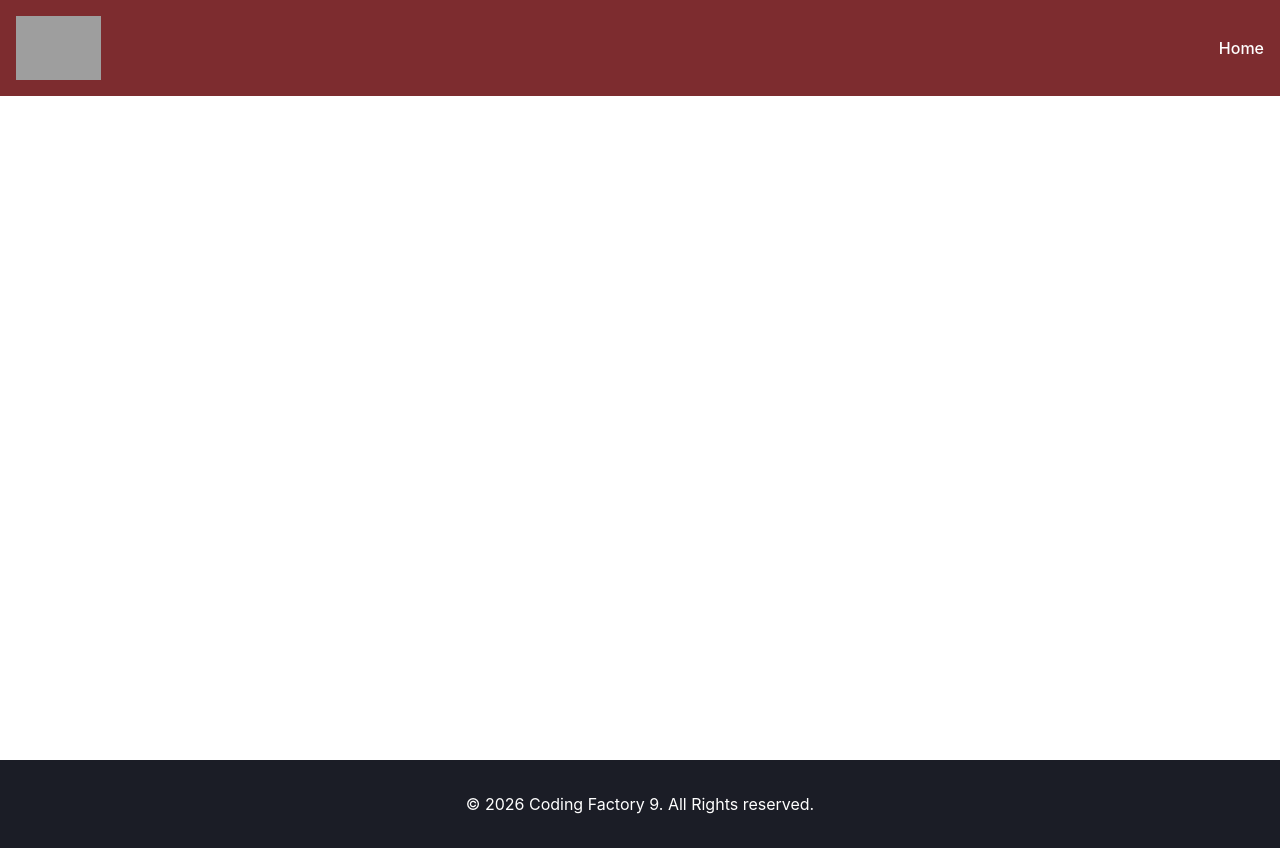
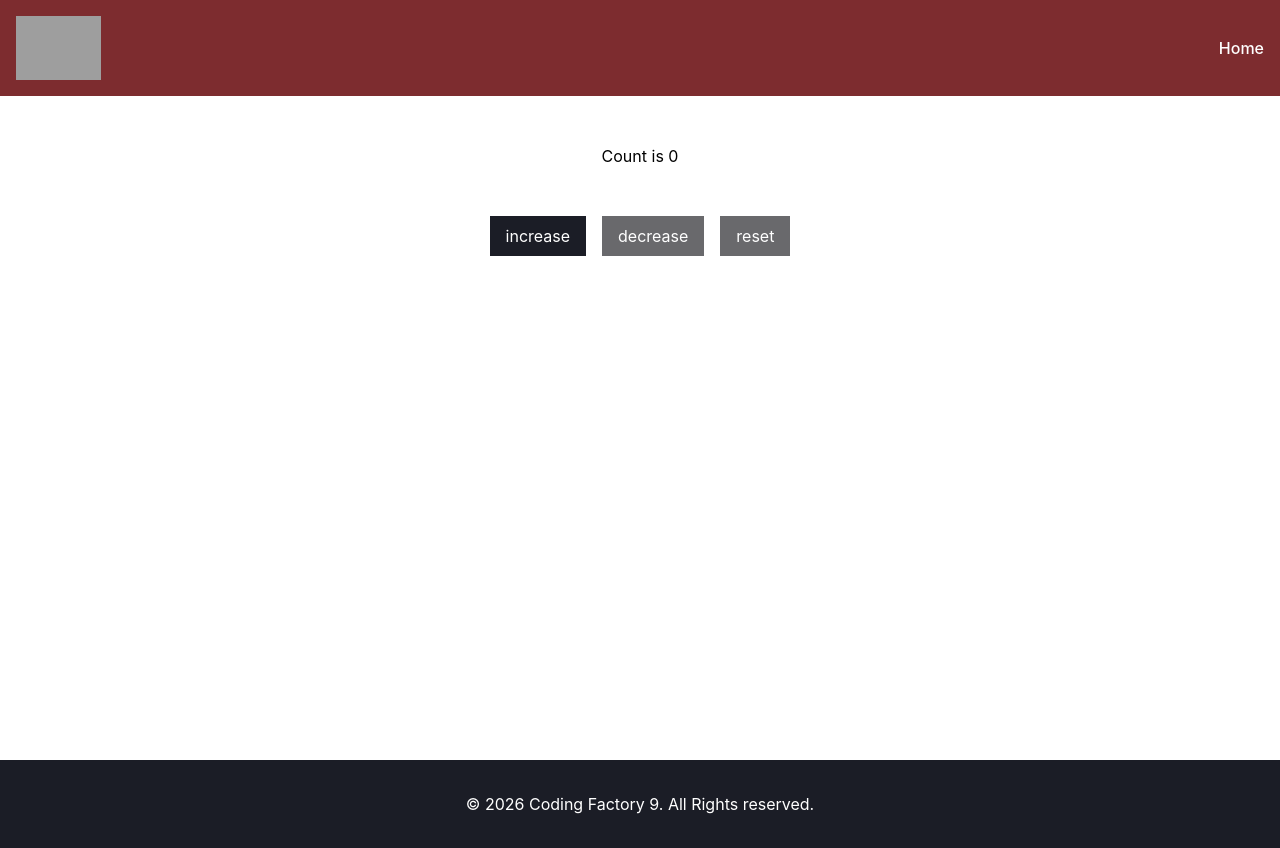
Before and after one commit to VasNera/react-app, a React (Vite) app: page / in a window 1280 px wide. Built offline with nearby package versions, Linux system fonts and the light colour scheme; grey boxes are pictures that could not be loaded.

Commit message:
feat: add Counter and CounterButton components

```diff
--- a/src/App.tsx
+++ b/src/App.tsx
@@ -46,6 +46,7 @@
 
 //import ArrowFunctionalComponentWithProps from "./components/LessonThree/ArrowFunctionalComponentWithProps.tsx";
 import Layout from "./components/Layout.tsx";
+import Counter from "./components/LessonFour/Counter.tsx";
 
 function App() {
 
@@ -61,13 +62,14 @@
         {/*    description="This is the description for second title"*/}
         {/*/>*/}
 
-        <Layout>
+        <Layout addClasses="bg-gray-50">
             {/*<ArrowFunctionalComponentWithProps*/}
             {/*    title="Second Title"*/}
             {/*    description="This is the description for second title"*/}
             {/*/>*/}
-            <p className="text-red-700">Lorem ipsum dolor sit amet, consectetur adipisicing elit. Veniam, voluptas!
-            </p>
+            {/*<p className="text-red-700">Lorem ipsum dolor sit amet, consectetur adipisicing elit. Veniam, voluptas!*/}
+            {/*</p>*/}
+            <Counter/>
         </Layout>
 
       </>
--- a/src/components/Layout.tsx
+++ b/src/components/Layout.tsx
@@ -4,13 +4,14 @@
 interface LayoutProps {
     children:
          React.ReactNode;
+    addClasses?: string;
 }
 
 const Layout = ({children} : LayoutProps) =>{
     return (
         <>
             <Header/>
-            <main className="container mx-auto min-h-[95vh]">{children}</main>
+            <main className="container mx-auto min-h-[95vh] pt-36">{children}</main>
 
             <Footer/>
 
--- /dev/null
+++ b/src/components/LessonFour/Counter.tsx
@@ -0,0 +1,61 @@
+import {useState} from "react";
+import CounterButton from "./CounterButton.tsx";
+
+const Counter = () =>{
+
+    const[counter,setCounter] = useState(0);
+    const increaseCount = () =>{
+        setCounter(counter + 1);
+    }
+    const decreaseCount = () =>{
+        if(counter > 0) {
+            setCounter(counter - 1);
+        }
+}
+    const resetCount = () =>{
+        setCounter(0);
+
+    }
+    return(
+        <>
+            <h1 className="text-center">Count is {counter}</h1>
+            <div className="text-center pt-12 space-x-4">
+
+                <CounterButton
+                    onClick={increaseCount}
+                    label ="increase"
+                />
+                <CounterButton
+                    onClick={decreaseCount}
+                    label ="decrease"
+                    disabled={counter === 0}
+                />
+                <CounterButton
+                    addClasses= "bg-cf-dark-red"
+                    onClick={resetCount}
+                    label ="reset"
+                    disabled={counter === 0}
+                />
+
+            {/*<button className="bg-black text-white py-2 px-4"*/}
+            {/*onClick={increaseCount}>*/}
+            {/*    Increase*/}
+            {/*</button>*/}
+            {/*    <button className="bg-black disabled:bg-cf-gray text-white py-2 px-4"*/}
+            {/*            onClick={decreaseCount}*/}
+            {/*    disabled={counter === 0}>*/}
+            {/*        Decrease*/}
+            {/*    </button>*/}
+
+            {/*    <button className="bg-cf-dark-red disabled:bg-cf-gray text-white py-2 px-4"*/}
+            {/*            onClick={resetCount}*/}
+            {/*    disabled={counter === 0}>*/}
+            {/*        Reset*/}
+            {/*    </button>*/}
+
+            </div>
+        </>
+    )
+}
+
+export default Counter;
--- /dev/null
+++ b/src/components/LessonFour/CounterButton.tsx
@@ -0,0 +1,25 @@
+type ButtonProps ={
+    label:string;
+    onClick: () => void;
+    disabled?: boolean;
+    addClasses?: string;
+}
+
+
+const CounterButton =
+    (
+        {label,onClick,disabled=false, addClasses="bg-cf-dark-gray"}:ButtonProps) => {
+    return (
+        <>
+            <button
+                className={`disabled:bg-cf-gray text-white py-2 px-4 ${addClasses}`}
+                onClick={onClick}
+                disabled={disabled}
+            >
+                {label}
+            </button>
+
+        </>
+    )
+}
+export default CounterButton;
```
